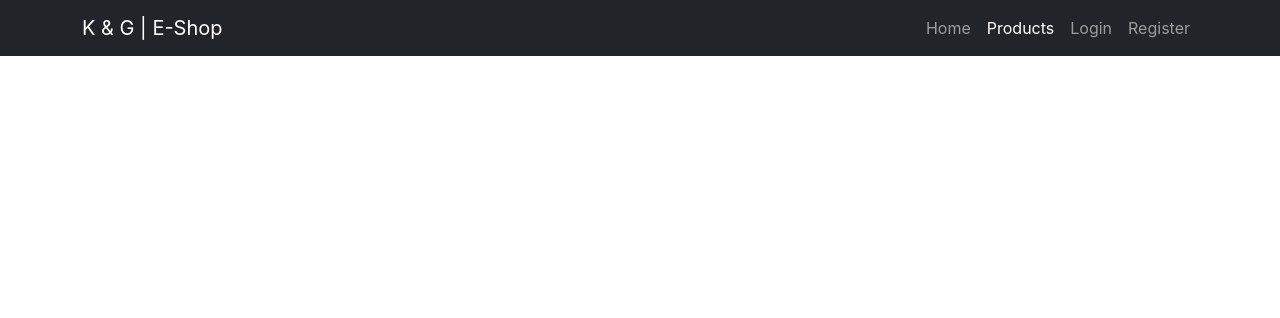
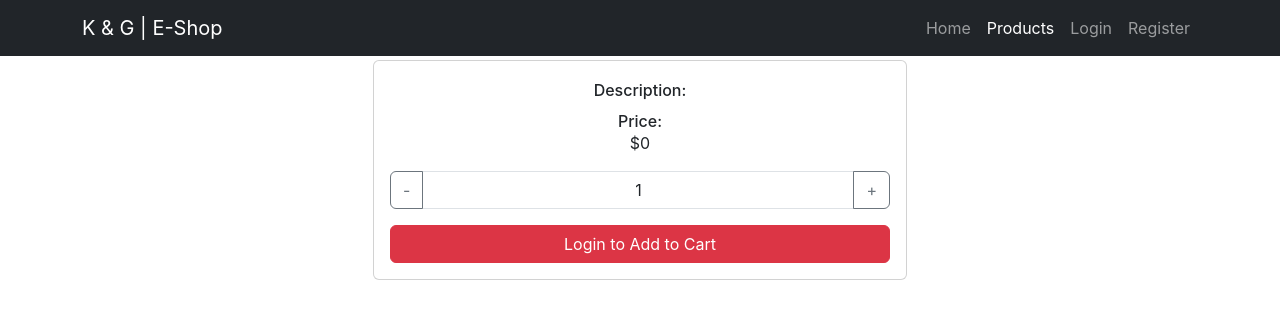
Before and after one commit to kitzsaberon/csp3-ecommerce-app, a React (Create React App) app: page /products/1 in a window 1280 px wide. Shown: the top 318 px of the page. Built offline with nearby package versions, Linux system fonts and the light colour scheme; no server answers.

Commit message:
Added to cart feature

```diff
--- a/src/App.js
+++ b/src/App.js
@@ -9,6 +9,7 @@ import RegistrationPage from './pages/RegistrationPage';
 import Products from './pages/Products';
 import Logout from './pages/Logout';
 import MyProfile from './pages/MyProfile';
+import ProductView from './pages/ProductView';
 
 
 function App() {
@@ -64,6 +65,7 @@ useEffect(() => {
           <Route path="/" element={<Home />} />
           <Route path="/products" element={<Products />} />
           <Route path="/myProfile" element={<MyProfile />} />
+          <Route path="/products/:productId" element={<ProductView />} />
           <Route path="/login" element={<Login />} />
           <Route path="/register" element={<RegistrationPage />} />
           <Route path="/logout" element={<Logout />} />
--- a/src/components/ProductCard.js
+++ b/src/components/ProductCard.js
@@ -19,7 +19,7 @@ export default function ProductCard ({productProp}) {
               <Card.Text className="mb-2">
                 <strong>Price:</strong> PHP {price}
               </Card.Text>
-              <Link className="btn btn-outline-primary w-100 mt-auto" to={`/product/${_id}`}>
+              <Link className="btn btn-outline-primary w-100 mt-auto" to={`/products/${_id}`}>
                 View Product
               </Link>
             </div>
--- a/src/pages/ProductView.js
+++ b/src/pages/ProductView.js
@@ -1,19 +1,19 @@
-import {useState, useEffect, useContext} from 'react'
-import {Container, Card, Button, Row, Col} from 'react-bootstrap';
-import {useParams, useNavigate, Link} from 'react-router-dom'
+import { useState, useEffect, useContext } from 'react';
+import { Container, Card, Button, Row, Col, InputGroup, FormControl } from 'react-bootstrap';
+import { useParams, Link } from 'react-router-dom';
+import Swal from 'sweetalert2';
 import UserContext from '../context/UserContext';
 
-export default function CourseView(){
+export default function ProductView() {
+    const { user } = useContext(UserContext);
+    const { productId } = useParams();
 
-    const navigate = useNavigate();
-
-    const { courseId } = useParams();
     const [name, setName] = useState("");
     const [description, setDescription] = useState("");
     const [price, setPrice] = useState(0);
+    const [quantity, setQuantity] = useState(1);
 
-
-    function enroll(courseId) {
+    function addToCart(productId) {
         fetch('https://9791shtc1e.execute-api.us-west-2.amazonaws.com/production/cart/add-to-cart', {
             method: "POST",
             headers: {
@@ -21,59 +21,90 @@ export default function CourseView(){
                 Authorization: `Bearer ${localStorage.getItem('token')}`
             },
             body: JSON.stringify({
-                enrolledCourses: [{ courseId }],
-                totalPrice: price
+                productId: productId,
+                quantity: quantity
             })
         })
         .then(async res => {
-
             if (res.status === 403) {
-                alert("Admin Forbidden");
-            } else if (res.status === 409) {
-                alert("Already enrolled in this course.");
-            } else if (res.status === 201) {
-                alert("Successfully Added to Cart");
-                navigate("/products");
+                Swal.fire('Forbidden', 'Admin access is not allowed.', 'error');
+            } else if (res.status === 400) {
+                Swal.fire('Missing Information', 'Product ID and Quantity are required.', 'warning');
+            } else if (res.status === 404) {
+                Swal.fire('Not Found', 'Product not found or inactive.', 'warning');
+            } else if (res.status === 200) {
+                Swal.fire('Success', 'Successfully added to cart!', 'success');
             } else {
-                alert("Internal Server Error. Notify system admin.");
+                Swal.fire('Server Error', 'Internal Server Error. Please contact support.', 'error');
             }
         })
         .catch(() => {
-            alert("Failed to connect to the server.");
+            Swal.fire('Network Error', 'Failed to connect to the server.', 'error');
         });
     }
 
     useEffect(() => {
-        fetch(`https://9791shtc1e.execute-api.us-west-2.amazonaws.com/production/products/${courseId}`)
-        .then(res => res.json())
+        fetch(`https://9791shtc1e.execute-api.us-west-2.amazonaws.com/production/products/${productId}`)
+            .then(res => {
+                if (!res.ok) {
+                    throw new Error(`HTTP error! Status: ${res.status}`);
+                }
+                return res.json();
+            })
             .then(data => {
-
                 setName(data.name);
                 setDescription(data.description);
                 setPrice(data.price);
             })
-    }, [courseId]);
+            .catch(error => {
+                console.error('Error fetching product:', error);
+            });
+    }, [productId]);
+
+    const decreaseQuantity = () => {
+        if (quantity > 1) {
+            setQuantity(quantity - 1);
+        }
+    };
+
+    const increaseQuantity = () => {
+        setQuantity(quantity + 1);
+    };
 
     return (
         <Container>
             <Row>
-                    <Col lg={{span: 6, offset: 3}}>
+                <Col lg={{ span: 6, offset: 3 }}>
                     <Card>
-                            <Card.Body className='text-center'>
+                        <Card.Body className="text-center">
                             <Card.Title>{name}</Card.Title>
                             <Card.Subtitle>Description:</Card.Subtitle>
                             <Card.Text>{description}</Card.Text>
                             <Card.Subtitle>Price:</Card.Subtitle>
-                                <Card.Text>{price}</Card.Text>
-                                <Card.Subtitle>Class Schedule:</Card.Subtitle>
-                                <Card.Text>8AM - 5PM </Card.Text>
+                            <Card.Text>${price}</Card.Text>
+
+                            <InputGroup className="mb-3 justify-content-center">
+                                <Button variant="outline-secondary" onClick={decreaseQuantity}>-</Button>
+                                <FormControl
+                                    value={quantity}
+                                    readOnly
+                                    className="text-center"
+                                    style={{ width: "60px" }}
+                                />
+                                <Button variant="outline-secondary" onClick={increaseQuantity}>+</Button>
+                            </InputGroup>
+
                             {
-                                    user.id !== null?
-                                    <Button variant='primary' block='true' onClick={() => enroll( courseId)}>Enroll</Button>
-                                    :
-                                    <Link className='btn btn-danger btn-block' to='/login'> Login to Enroll </Link>
+                                user.id !== null ? (
+                                    <Button variant="primary" className="w-100" onClick={() => addToCart(productId)}>
+                                        Add to Cart
+                                    </Button>
+                                ) : (
+                                    <Link className="btn btn-danger w-100" to="/login">
+                                        Login to Add to Cart
+                                    </Link>
+                                )
                             }
-
                         </Card.Body>
                     </Card>
                 </Col>
```
Lines whose indentation alone changed are shown as unchanged.
